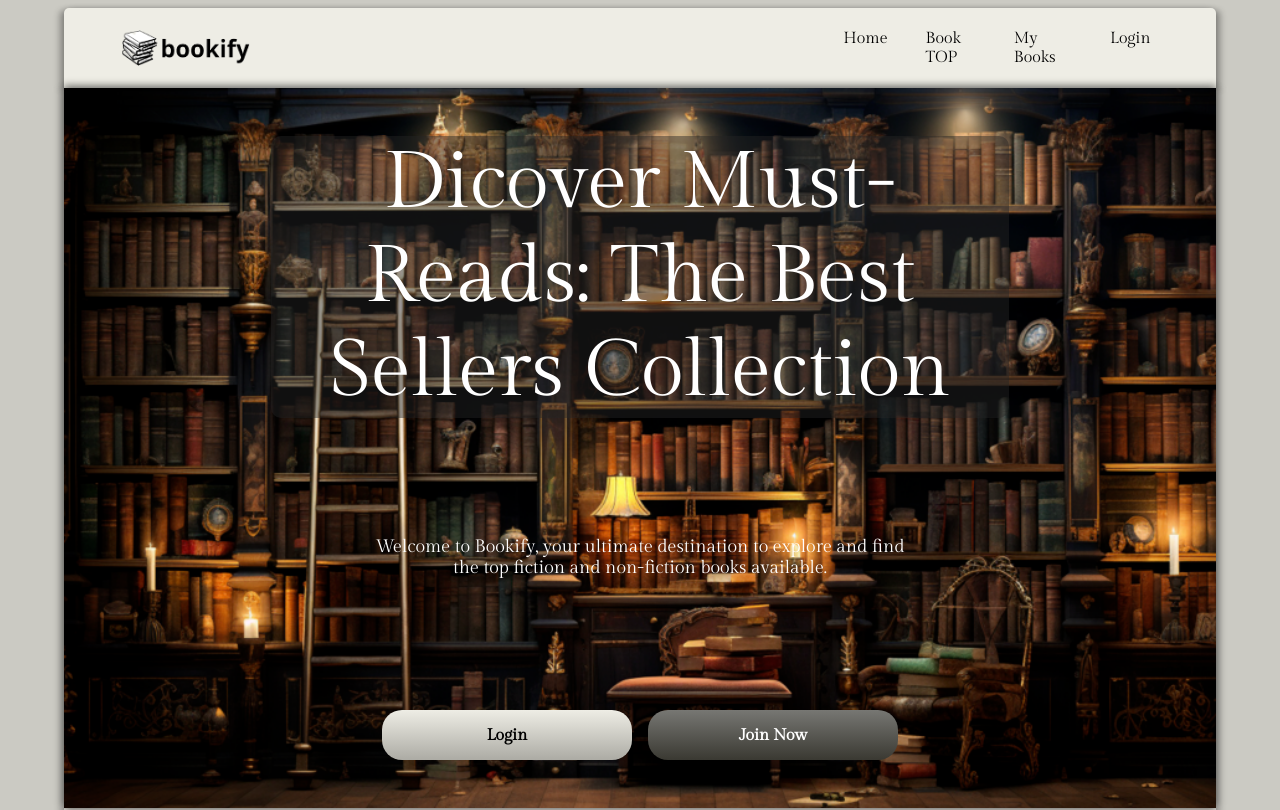
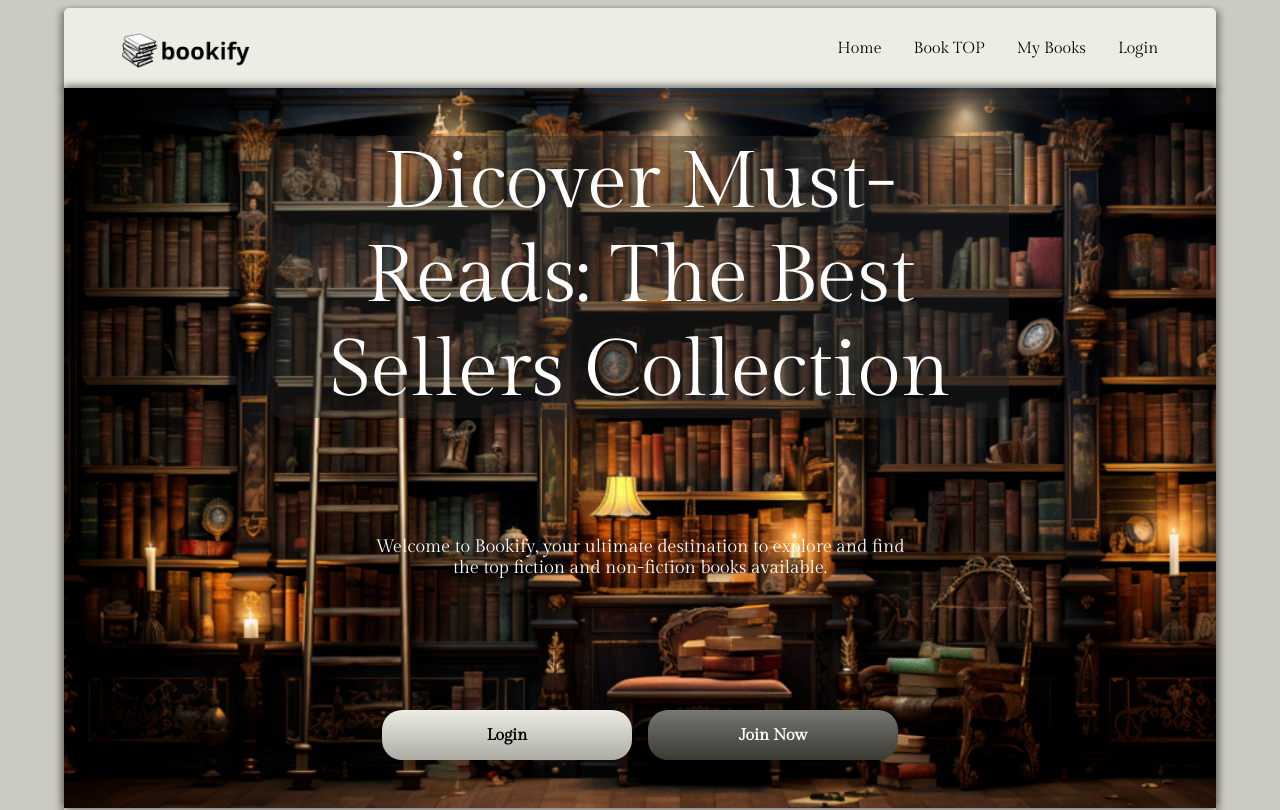
Before and after one commit to IevaZR/react-book-manager-frontend, a React (Create React App) app in the folder frontend/: page / in a window 1280 px wide. Shown: the top 810 px of the page. Built offline with nearby package versions, Linux system fonts and the light colour scheme.

Commit message:
nav bar links fixed

```diff
--- a/frontend/src/Components/HeroSection/HeroSection.css
+++ b/frontend/src/Components/HeroSection/HeroSection.css
@@ -54,7 +54,7 @@
   border: none;
 }
 
-a {
+.ButtonLink {
   text-decoration: none;
   color: inherit;
   display: flex;
--- a/frontend/src/Components/HeroSection/HeroSection.js
+++ b/frontend/src/Components/HeroSection/HeroSection.js
@@ -14,11 +14,11 @@ const HeroSection = () => {
         top fiction and non-fiction books available.{" "}
       </p>
       {!currentUser && <div className="HeroSectionButtonsWrapper">
-        <button className="HeroSectionButton WhiteBtn"><Link to="/login">Login</Link></button>
-        <button className="HeroSectionButton BlackBtn"><Link to="/register">Join Now</Link></button>
+        <button className="HeroSectionButton WhiteBtn"><Link to="/login" className="ButtonLink">Login</Link></button>
+        <button className="HeroSectionButton BlackBtn"><Link to="/register" className="ButtonLink">Join Now</Link></button>
       </div>}
       {currentUser && <div className="HeroSectionButtonsWrapper">
-        <button className="HeroSectionButton LogedInBtn WhiteBtn"><Link to="/user">Go to My Books Page</Link></button>
+        <button className="HeroSectionButton LogedInBtn WhiteBtn"><Link to="/user" className="ButtonLink">Go to My Books Page</Link></button>
       </div>}
       {/* <div className="HeroSectionImageWrapper"> */}
         {/* <img src={BookReadersCollage} alt="Book-readers"/> */}
```
